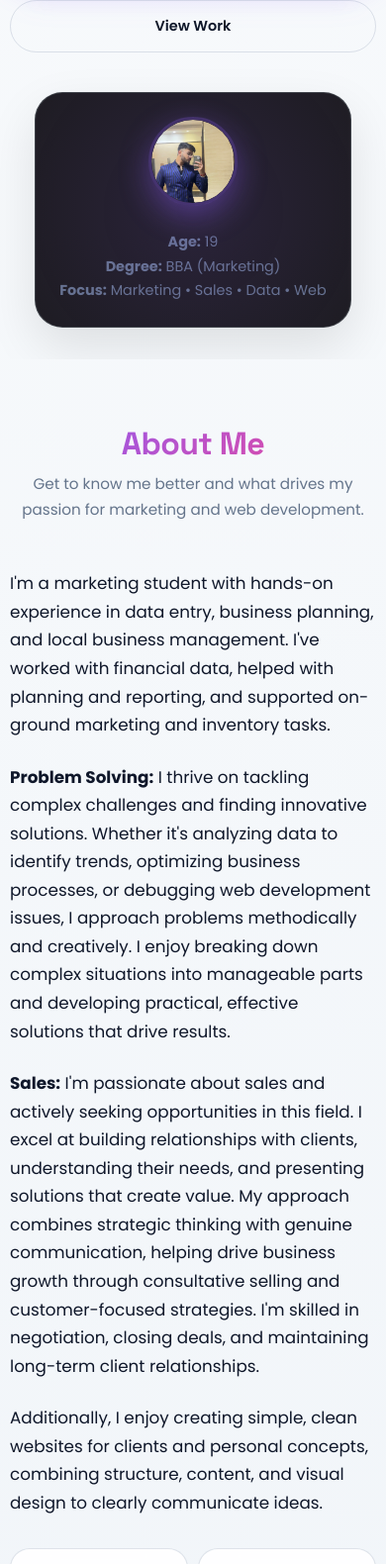
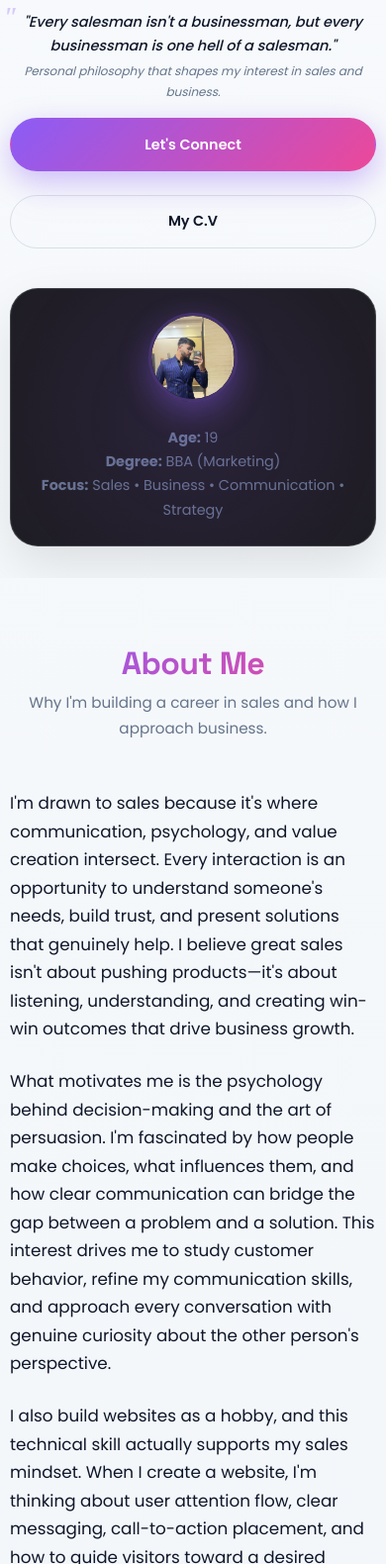
Before and after one commit to avyam023-sketch/My-Portfolio, a plain HTML site: page index.html in a window 390 px wide. Shown: the part 420-2000 px from the top of the page at 99% size. Drawn offline with Linux system fonts and the light colour scheme.

Commit message:
Refactor portfolio to sales-first personal brand: update hero, about, projects, skills, and contact sections; add philosophy quote; update button links

```diff
--- a/index.html
+++ b/index.html
@@ -5,7 +5,7 @@
   <title>Avyam Grover | Portfolio</title>
   <meta name="viewport" content="width=device-width, initial-scale=1, maximum-scale=5, user-scalable=yes" />
   <meta name="description" content="Portfolio of Avyam Grover – Marketing & Web Projects" />
-  <meta name="keywords" content="Avyam Grover, Marketing, Web Developer, Portfolio, BBA Marketing" />
+  <meta name="keywords" content="Avyam Grover, Sales, Business, Marketing, BBA Marketing, Sales Professional" />
   <meta name="author" content="Avyam Grover" />
   <link rel="preconnect" href="https://fonts.googleapis.com">
   <link rel="preconnect" href="https://fonts.gstatic.com" crossorigin>
@@ -271,6 +271,38 @@
     margin-bottom: 2rem;
     font-size: 1.1rem;
     line-height: 1.8;
+  }
+  .philosophy-quote {
+    max-width: 36rem;
+    margin: 2rem 0 0.5rem;
+    padding: 0;
+    border: none;
+    font-size: 1.15rem;
+    font-style: italic;
+    font-weight: 500;
+    color: var(--text);
+    text-align: center;
+    line-height: 1.6;
+    position: relative;
+  }
+  .philosophy-quote::before {
+    content: '"';
+    font-size: 3rem;
+    line-height: 1;
+    color: var(--accent);
+    opacity: 0.3;
+    position: absolute;
+    left: -1rem;
+    top: -0.5rem;
+    font-family: Georgia, serif;
+  }
+  .philosophy-caption {
+    max-width: 36rem;
+    margin: 0 0 2rem;
+    font-size: 0.9rem;
+    color: var(--muted);
+    text-align: center;
+    font-style: italic;
   }
   .hero-buttons {
     display: flex;
@@ -707,6 +739,18 @@
     .hero-subtitle {
       font-size: 1rem;
     }
+    .philosophy-quote {
+      font-size: 1rem;
+      margin: 1.5rem 0 0.4rem;
+    }
+    .philosophy-quote::before {
+      font-size: 2.5rem;
+      left: -0.75rem;
+    }
+    .philosophy-caption {
+      font-size: 0.85rem;
+      margin-bottom: 1.5rem;
+    }
   }
 
   @media (max-width: 640px) {
@@ -732,6 +776,18 @@
       font-size: 0.95rem;
       line-height: 1.6;
       margin-bottom: 1.5rem;
+    }
+    .philosophy-quote {
+      font-size: 0.95rem;
+      margin: 1.25rem 0 0.35rem;
+    }
+    .philosophy-quote::before {
+      font-size: 2rem;
+      left: -0.5rem;
+    }
+    .philosophy-caption {
+      font-size: 0.8rem;
+      margin-bottom: 1.25rem;
     }
     .hero-eyebrow {
       font-size: 0.75rem;
@@ -852,6 +908,18 @@
     .hero-subtitle {
       font-size: 0.9rem;
     }
+    .philosophy-quote {
+      font-size: 0.9rem;
+      margin: 1rem 0 0.3rem;
+    }
+    .philosophy-quote::before {
+      font-size: 1.75rem;
+      left: -0.4rem;
+    }
+    .philosophy-caption {
+      font-size: 0.75rem;
+      margin-bottom: 1rem;
+    }
     .avatar-circle {
       width: 90px;
       height: 90px;
@@ -950,16 +1018,22 @@
   <section class="hero">
     <div class="container hero-inner">
       <div>
-        <p class="hero-eyebrow">Marketing Student & Web Builder</p>
+        <p class="hero-eyebrow">Aspiring Sales Professional & Future Businessman</p>
         <h1>Hi, I'm <span>Avyam Grover</span>.</h1>
         <p class="hero-subtitle">
-          I'm a 19-year-old BBA (Marketing) student who enjoys building websites,
-          working on data-driven marketing tasks, and I'm also passionate about sales.
+          I'm a 19-year-old BBA (Marketing) student building a career in sales and business.
+          I'm passionate about communication, understanding people, and creating value through strategic selling.
+          I also build websites as a hobby—it helps me understand digital products, attention, and persuasion in the modern marketplace.
         </p>
 
+        <blockquote class="philosophy-quote">
+          "Every salesman isn't a businessman, but every businessman is one hell of a salesman."
+        </blockquote>
+        <p class="philosophy-caption">Personal philosophy that shapes my interest in sales and business.</p>
+
         <div class="hero-buttons">
-          <a href="Avyam Grover Resume.pdf" class="btn primary" target="_blank" rel="noopener">Download C.V</a>
-          <a href="#projects" class="btn secondary">View Work</a>
+          <a href="#contact" class="btn primary">Let's Connect</a>
+          <a href="Avyam Grover Resume.pdf" class="btn secondary" target="_blank" rel="noopener">My C.V</a>
         </div>
       </div>
 
@@ -970,7 +1044,7 @@
         <ul style="color:var(--muted); list-style:none; padding-left:0; margin:0; font-size:0.9rem;">
           <li><strong>Age:</strong> 19</li>
           <li><strong>Degree:</strong> BBA (Marketing)</li>
-          <li><strong>Focus:</strong> Marketing • Sales • Data • Web</li>
+          <li><strong>Focus:</strong> Sales • Business • Communication • Strategy</li>
         </ul>
       </div>
     </div>
@@ -981,64 +1055,39 @@
     <div class="container">
       <div class="section-header">
         <h2>About Me</h2>
-        <p>Get to know me better and what drives my passion for marketing and web development.</p>
+        <p>Why I'm building a career in sales and how I approach business.</p>
       </div>
       <div style="max-width: 800px;">
         <p style="font-size: 1.05rem; margin-bottom: 1.5rem;">
-          I'm a marketing student with hands-on experience in data entry, business planning,
-          and local business management. I've worked with financial data, helped with planning
-          and reporting, and supported on-ground marketing and inventory tasks.
+          I'm drawn to sales because it's where communication, psychology, and value creation intersect.
+          Every interaction is an opportunity to understand someone's needs, build trust, and present solutions
+          that genuinely help. I believe great sales isn't about pushing products—it's about listening, understanding,
+          and creating win-win outcomes that drive business growth.
         </p>
         <p style="font-size: 1.05rem; margin-bottom: 1.5rem;">
-          <strong>Problem Solving:</strong> I thrive on tackling complex challenges and finding innovative solutions.
-          Whether it's analyzing data to identify trends, optimizing business processes, or debugging web development issues,
-          I approach problems methodically and creatively. I enjoy breaking down complex situations into manageable parts
-          and developing practical, effective solutions that drive results.
+          What motivates me is the psychology behind decision-making and the art of persuasion. I'm fascinated by
+          how people make choices, what influences them, and how clear communication can bridge the gap between
+          a problem and a solution. This interest drives me to study customer behavior, refine my communication skills,
+          and approach every conversation with genuine curiosity about the other person's perspective.
         </p>
         <p style="font-size: 1.05rem; margin-bottom: 1.5rem;">
-          <strong>Sales:</strong> I'm passionate about sales and actively seeking opportunities in this field.
-          I excel at building relationships with clients, understanding their needs, and presenting solutions that create value.
-          My approach combines strategic thinking with genuine communication, helping drive business growth through
-          consultative selling and customer-focused strategies. I'm skilled in negotiation, closing deals, and maintaining
-          long-term client relationships.
+          I also build websites as a hobby, and this technical skill actually supports my sales mindset. When I create
+          a website, I'm thinking about user attention flow, clear messaging, call-to-action placement, and how to guide
+          visitors toward a desired outcome. These are the same principles that apply to effective selling—understanding
+          attention, crafting compelling messages, and creating clear paths to action. Web development helps me understand
+          digital products and modern persuasion, but it's a tool in my toolkit, not my identity.
         </p>
         <p style="font-size: 1.05rem; margin-bottom: 2rem;">
-          Additionally, I enjoy creating simple, clean websites for clients and personal concepts,
-          combining structure, content, and visual design to clearly communicate ideas.
+          My goal is to build a career in sales and business, where I can apply these skills to create value,
+          build relationships, and drive results. I'm actively seeking opportunities to learn, grow, and contribute
+          in sales-focused roles.
         </p>
 
+        <h3 style="font-size: 1.3rem; margin-top: 2rem; margin-bottom: 1rem; color: var(--text);">Sales & Business Skills</h3>
         <div class="skills-grid">
-          <div class="skill-item">
-            <span class="skill-icon">📊</span>
-            <span class="skill-name">Data Analysis</span>
-          </div>
-          <div class="skill-item">
-            <span class="skill-icon">💼</span>
-            <span class="skill-name">Business Planning</span>
-          </div>
-          <div class="skill-item">
-            <span class="skill-icon">🌐</span>
-            <span class="skill-name">Web Development</span>
-          </div>
-          <div class="skill-item">
-            <span class="skill-icon">📈</span>
-            <span class="skill-name">Marketing Strategy</span>
-          </div>
           <div class="skill-item">
             <span class="skill-icon">💬</span>
             <span class="skill-name">Sales</span>
-          </div>
-          <div class="skill-item">
-            <span class="skill-icon">🧩</span>
-            <span class="skill-name">Problem Solving</span>
-          </div>
-          <div class="skill-item">
-            <span class="skill-icon">📝</span>
-            <span class="skill-name">Content Creation</span>
-          </div>
-          <div class="skill-item">
-            <span class="skill-icon">🎨</span>
-            <span class="skill-name">UI/UX Design</span>
           </div>
           <div class="skill-item">
             <span class="skill-icon">🤝</span>
@@ -1047,6 +1096,38 @@
           <div class="skill-item">
             <span class="skill-icon">💡</span>
             <span class="skill-name">Strategic Thinking</span>
+          </div>
+          <div class="skill-item">
+            <span class="skill-icon">📈</span>
+            <span class="skill-name">Marketing Strategy</span>
+          </div>
+          <div class="skill-item">
+            <span class="skill-icon">💼</span>
+            <span class="skill-name">Business Planning</span>
+          </div>
+          <div class="skill-item">
+            <span class="skill-icon">🧩</span>
+            <span class="skill-name">Problem Solving</span>
+          </div>
+          <div class="skill-item">
+            <span class="skill-icon">📊</span>
+            <span class="skill-name">Data Analysis</span>
+          </div>
+          <div class="skill-item">
+            <span class="skill-icon">📝</span>
+            <span class="skill-name">Content Creation</span>
+          </div>
+        </div>
+
+        <h3 style="font-size: 1.3rem; margin-top: 2.5rem; margin-bottom: 1rem; color: var(--text);">Technical & Digital Skills (Supporting)</h3>
+        <div class="skills-grid">
+          <div class="skill-item">
+            <span class="skill-icon">🌐</span>
+            <span class="skill-name">Web Development</span>
+          </div>
+          <div class="skill-item">
+            <span class="skill-icon">🎨</span>
+            <span class="skill-name">UI/UX Design</span>
           </div>
         </div>
       </div>
@@ -1058,7 +1139,7 @@
     <div class="container">
       <div class="section-header">
         <h2>My Work</h2>
-        <p>Projects and websites I’ve created for clients and practice.</p>
+        <p>Proof of work demonstrating sales-relevant skills: personal branding, clear messaging, and attention flow.</p>
       </div>
 
       <div class="projects-slider">
@@ -1069,8 +1150,13 @@
               <h3>WowWealth – Financial Website</h3>
               <p class="project-type">Client Project</p>
               <p>
-                A modern, professional website for a financial services brand,
-                helping visitors understand mutual funds, insurance, and investment offerings.
+                A professional website for a financial services brand focused on clear value communication.
+                The design emphasizes trust-building through structured information hierarchy, strategic
+                call-to-action placement, and messaging that guides visitors from awareness to inquiry.
+                Demonstrates understanding of how to present complex services in an accessible way.
+              </p>
+              <p style="margin-top: 1rem; padding-top: 1rem; border-top: 1px solid var(--border-subtle); font-size: 0.95rem; color: var(--accent); font-weight: 600;">
+                Sales takeaway: Clear value proposition and strategic CTA placement drive conversion.
               </p>
               <a class="project-link" href="https://www.wowealth.in" target="_blank" rel="noopener">
                 Visit www.wowealth.in <span style="transition: transform 0.2s; display: inline-block;">→</span>
@@ -1084,8 +1170,13 @@
               <h3>Python Kitchen Interior</h3>
               <p class="project-type">Personal Concept</p>
               <p>
-                A concept website themed around a modern kitchen interior, built on GitHub Pages
-                as a practice project for layout and visual presentation.
+                A concept website demonstrating visual storytelling and product presentation.
+                The project focuses on creating an engaging user experience through attention flow,
+                visual hierarchy, and aesthetic appeal. Shows ability to craft compelling narratives
+                around products and services through design and layout choices.
+              </p>
+              <p style="margin-top: 1rem; padding-top: 1rem; border-top: 1px solid var(--border-subtle); font-size: 0.95rem; color: var(--accent); font-weight: 600;">
+                Sales takeaway: Visual presentation and storytelling create emotional connection with prospects.
               </p>
               <a class="project-link" href="https://avyam023-sketch.github.io/python-kitchen-interior/" target="_blank" rel="noopener">
                 View concept site <span style="transition: transform 0.2s; display: inline-block;">→</span>
@@ -1099,9 +1190,13 @@
               <h3>Wowealth – Updated Concept Site</h3>
               <p class="project-type">Redesign Concept</p>
               <p>
-                A redesigned concept version of the Wowealth financial services website featuring
-                enhanced UI/UX, comprehensive service sections for loans, mutual funds, and insurance,
-                and an improved user experience with modern design elements.
+                A redesigned concept focusing on improved user journey and conversion optimization.
+                Features strategic service presentation, enhanced trust signals, and refined messaging
+                that guides visitors through the decision-making process. Demonstrates understanding
+                of how design choices influence user behavior and business outcomes.
+              </p>
+              <p style="margin-top: 1rem; padding-top: 1rem; border-top: 1px solid var(--border-subtle); font-size: 0.95rem; color: var(--accent); font-weight: 600;">
+                Sales takeaway: Optimized user journey and trust signals increase engagement and conversion.
               </p>
               <a class="project-link" href="https://avyam023-sketch.github.io/wowealth/" target="_blank" rel="noopener">
                 View concept site <span style="transition: transform 0.2s; display: inline-block;">→</span>
@@ -1115,11 +1210,11 @@
               <h3>More Projects Coming Soon</h3>
               <p class="project-type">Expanding Portfolio</p>
               <p>
-                I'm actively working on new projects and collaborations. This space will be updated
-                with more client work, experiments, and ideas.
+                I'm actively building my portfolio with projects that demonstrate sales and business skills.
+                This space will be updated with more work that showcases communication, persuasion, and value creation.
               </p>
               <a class="project-link" href="#contact">
-                Have a project? Let's talk <span style="transition: transform 0.2s; display: inline-block;">→</span>
+                Let's connect <span style="transition: transform 0.2s; display: inline-block;">→</span>
               </a>
             </div>
           </div>
@@ -1176,9 +1271,15 @@
   <section id="contact" class="section section-alt">
     <div class="container">
       <div class="section-header">
-        <h2>Contact Me</h2>
-        <p>If you want to collaborate or hire me for a project, feel free to reach out.</p>
+        <h2>Let's Connect</h2>
+        <p>I'm actively seeking opportunities to learn, grow, and contribute in sales-focused roles.</p>
       </div>
+
+      <p style="font-size: 1.05rem; margin-bottom: 1.5rem; max-width: 600px;">
+        If you're looking for someone passionate about sales, communication, and building business relationships,
+        I'd love to connect. Whether it's a sales role, mentorship opportunity, or a chance to learn from experienced
+        professionals, I'm ready to start conversations and create value.
+      </p>
 
       <a href="mailto:avyam61@gmail.com" class="btn primary">Email Me</a>
       <p style="margin-top:1rem; font-size:0.9rem;">
```
